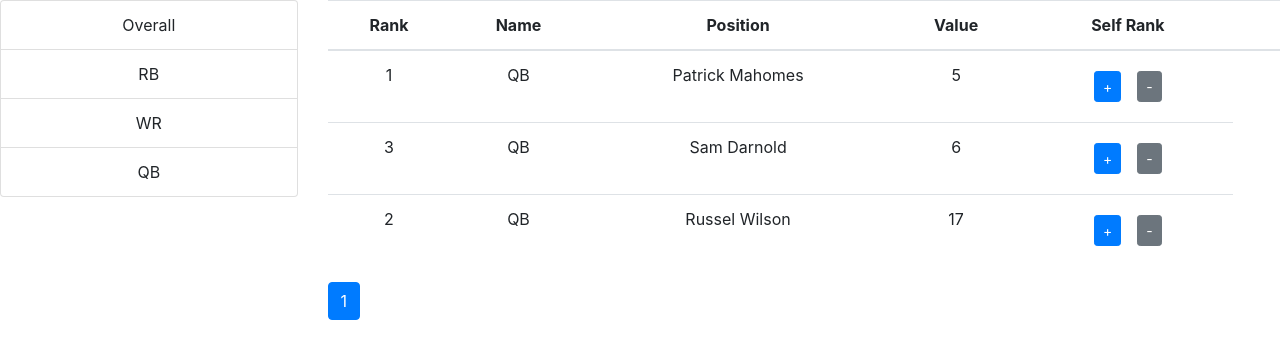
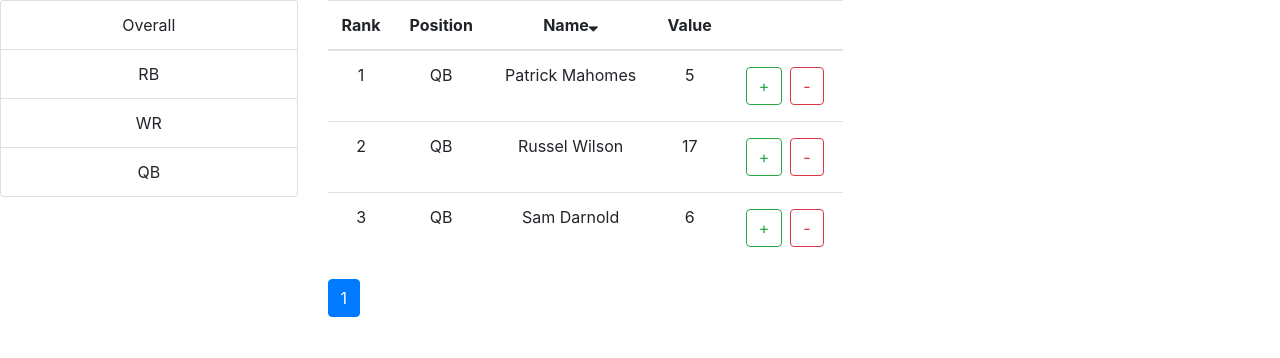
Before and after one commit to glstream/sportsApp, a React (Create React App) app: page / in a window 1280 px wide. Shown: the top 358 px of the page. Built offline with nearby package versions, Linux system fonts and the light colour scheme.

Commit message:
separated table from players distinction and ranking functions

```diff
--- a/src/common/decrement.jsx
+++ b/src/common/decrement.jsx
@@ -3,12 +3,9 @@ import React, { Component } from "react";
 class Decrement extends Component {
   render() {
     return (
-      <button
-        className="btn btn-secondary btn-sm m-2"
-        onClick={this.props.onClick}
-      >
-        -
-      </button>
+      <button type="button" className="btn btn-outline-danger m-1" onClick={this.props.onClick}
+      style= {{ cursor: 'pointer'}} >-</button>
+
     );
   }
 }
--- a/src/common/increment.jsx
+++ b/src/common/increment.jsx
@@ -3,12 +3,9 @@ import React, { Component } from "react";
 class Increment extends Component {
   render() {
     return (
-      <button
-        className="btn btn-primary btn-sm m-2"
-        onClick={this.props.onClick}
-      >
-        +
-      </button>
+
+      <button type="button" className="btn btn-outline-success m-1" onClick={this.props.onClick}
+      style= {{ cursor: 'pointer'}}>+</button>
     );
   }
 }
--- /dev/null
+++ b/src/common/tableBody.jsx
@@ -0,0 +1,29 @@
+import React, { Component } from 'react';
+import _ from "lodash";
+
+
+class TableBody extends Component {
+    renderCell = (item, column) => {
+        if (column.content) return column.content(item)
+
+        return _.get(item, column.path)
+    }
+
+    createKey = (item, column) => {
+        return item._id + (column.path || column.key)
+    }
+
+    render() {
+        const { data, columns } = this.props;
+        return ( <tbody>
+            {data.map(item => <tr key={item._id}>
+                {columns.map(column => <td key={this.createKey(item, column)}>{this.renderCell(item, column)}</td>)}
+            </tr>)}
+
+        </tbody>
+
+          );
+    }
+}
+
+export default TableBody;
--- /dev/null
+++ b/src/common/tableHeader.jsx
@@ -0,0 +1,37 @@
+import React, { Component } from 'react';
+
+class TableHeader extends Component {
+    raiseSort = (path) => {
+        const sortColumn = {...this.props.sortColumn}
+
+        if (sortColumn.path === path)
+          sortColumn.order = (sortColumn.order === 'asc') ? 'desc':'asc'
+
+        else {
+          sortColumn.path = path;
+          sortColumn.order = 'asc'
+        }
+        this.props.onSort(sortColumn)
+    }
+    renderSortIcon = column => {
+        const { sortColumn } = this.props;
+        if (column.path === 'counter') return null;
+        if (column.path !== sortColumn.path) return null;
+        if (sortColumn.order === 'asc') return <i className="fa fa-sort-asc"></i>
+        return <i className="fa fa-sort-desc"></i>
+    };
+
+    render() {
+        return (<thead>
+            <tr>
+                {this.props.columns.map(column => (
+                <th className="clickable"
+                key= {column.path || column.key} onClick = {() => this.raiseSort(column.path)}>{column.label}
+                {this.renderSortIcon(column)}</th>
+                ))}
+            </tr>
+        </thead>  );
+    }
+}
+
+export default TableHeader;
--- a/src/components/players.jsx
+++ b/src/components/players.jsx
@@ -4,10 +4,8 @@ import { getPlayers } from "../services/fakePlayerService";
 import { getPositions } from "../services/fakePositionService";
 import { paginate } from "../utils/paginate";
 import ListGroup from "../common/listGroup";
-import Like from "../common/like";
-import Increment from "../common/increment";
-import Decrement from "../common/decrement";
-import Value from "../common/value";
+import PlayersTable from "./playersTable";
+import _ from 'lodash';
 
 class Players extends Component {
   state = {
@@ -17,11 +15,11 @@ class Players extends Component {
     selectedPosition: { _id: "5b21ca3eeb7f6fbccd471820", name: "QB" },
     currentPage: 1,
     value: 1,
-    tags: ["tag1", "tag2", "tag3"]
+    sortColumn: {path: 'name', order: 'acs'}
   };
 
   componentDidMount() {
-    const positions = [{ name: "Overall" }, ...getPositions()];
+    const positions = [{ name: "Overall", _id:""}, ...getPositions()];
 
     this.setState({ players: getPlayers(), positions });
   }
@@ -63,12 +61,18 @@ class Players extends Component {
     players[index].liked = !players[index].liked;
   };
 
+  handleSort = sortColumn => {
+
+    this.setState({ sortColumn });
+  }
+
   render() {
     //const { length: count } = this.state.players;
     const {
       pageSize,
       currentPage,
       selectedPosition,
+      sortColumn,
       players: allPlayers
     } = this.state;
 
@@ -77,7 +81,9 @@ class Players extends Component {
         ? allPlayers.filter(p => p.position._id === selectedPosition._id)
         : allPlayers;
 
-    const players = paginate(filtered, currentPage, pageSize);
+    const sorted = _.orderBy(filtered, [sortColumn.path], [sortColumn.order])
+
+    const players = paginate(sorted, currentPage, pageSize);
 
     return (
       <div className="row">
@@ -88,40 +94,14 @@ class Players extends Component {
             onItemSelect={this.handlePositionSelect}
           />
         </div>
-        <div className="col">
-          <table className="table">
-            <thead>
-              <tr>
-                <th>Rank</th>
-                <th>Name</th>
-                <th>Position</th>
-                <th>Value</th>
-                {/* <th>Like</th> */}
-                <th>Self Rank</th>
-                <th />
-              </tr>
-            </thead>
-            <tbody>
-              {players.map(player => (
-                <tr key={player.name}>
-                  <td>{player.rank}</td>
-                  <td>{player.position.name}</td>
-                  <td>{player.name}</td>
-                  <td>{player.value}</td>
-                  {/* <td>
-                    <Like
-                      liked={player.liked}
-                      onClick={() => this.handleLike(player)}
-                    />
-                  </td> */}
-                  <td>
-                    <Increment onClick={() => this.handleIncrement(player)} />
-                    <Decrement onClick={() => this.handleDecrement(player)} />
-                  </td>
-                </tr>
-              ))}
-            </tbody>
-          </table>
+        <div className="col-5">
+          <PlayersTable
+          players={players}
+          sortColumn={sortColumn}
+          onIncrement={this.handleIncrement}
+          onDecrement= {this.handleDecrement}
+          onSort={this.handleSort}
+          />
           <Pagination
             itemsCount={filtered.length}
             pageSize={pageSize}
--- /dev/null
+++ b/src/components/playersTable.jsx
@@ -0,0 +1,40 @@
+import React, { Component } from 'react';
+import Increment from "../common/increment";
+import Decrement from "../common/decrement";
+import TableHeader from "../common/tableHeader";
+import TableBody from "../common/tableBody";
+
+
+
+class PlayersTable extends Component {
+
+    columns = [
+        {path: 'rank', label: 'Rank'},
+        {path: 'position.name', label: 'Position'},
+        {path: 'name', label: 'Name'},
+        {path: 'value', label: 'Value'},
+        {path:'counter', key: "incrementer", content: player => <div><Increment onClick={() => this.props.onIncrement(player)} /><Decrement onClick={() => this.props.onDecrement(player)} /></div>},
+        // {key: "decrementer", content: player => <Decrement onClick={() => this.props.onIncrement(player)} />},
+
+    ];
+
+    render() {
+        const {players, sortColumn, onSort } = this.props;
+
+
+    return (
+        <table className="table">
+           <TableHeader columns={this.columns} sortColumn={sortColumn} onSort={onSort}/>
+           <TableBody data={players} columns={this.columns}/>
+
+          </table>
+     );
+    }
+}
+
+
+
+
+
+
+export default PlayersTable;
--- a/src/index.css
+++ b/src/index.css
@@ -12,3 +12,7 @@ code {
   font-family: source-code-pro, Menlo, Monaco, Consolas, "Courier New",
     monospace;
 }
+
+.clickable {
+  cursor: pointer
+}
```
